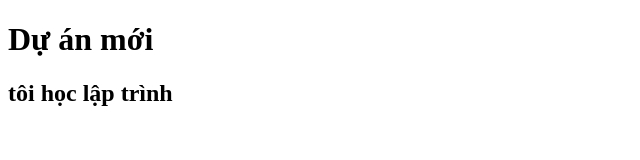
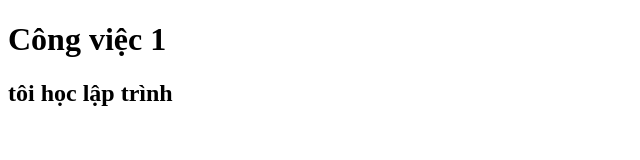
Before and after one commit to TuanAnhDominic/DUAN55, a plain HTML site: page index.html in a window 1280 px wide. Shown: the whole page, without its empty margins (0-640 px from the left). Drawn offline with Linux system fonts and the light colour scheme.

Commit message:
2.1 sua lan 1

```diff
--- a/index.html
+++ b/index.html
@@ -6,7 +6,7 @@
     <title>DUAN55</title>
 </head>
 <body>
-    <h1>Dự án mới</h1>
+    <h1>Công việc 1</h1>
     <h2>tôi học lập trình</h2>
 </body>
 </html>
```
